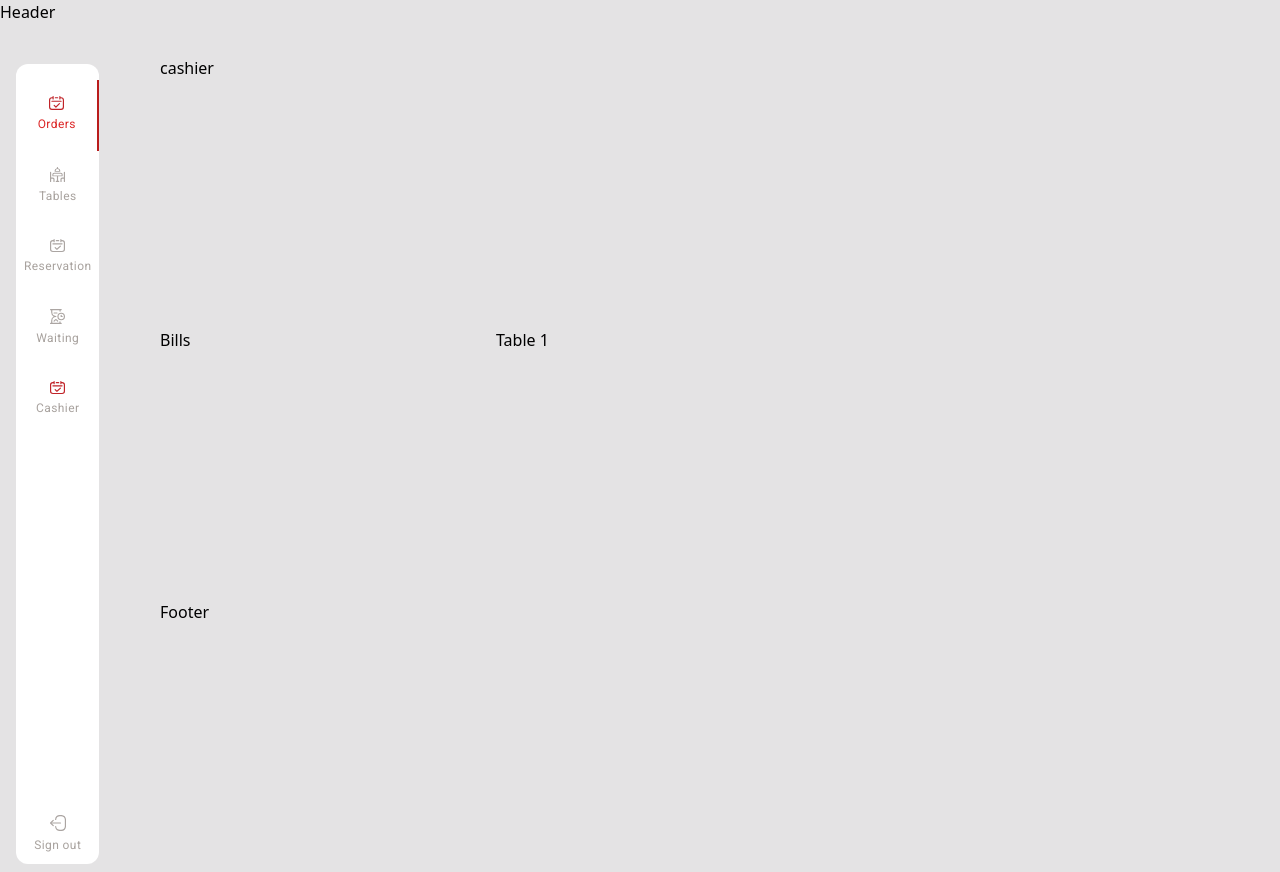
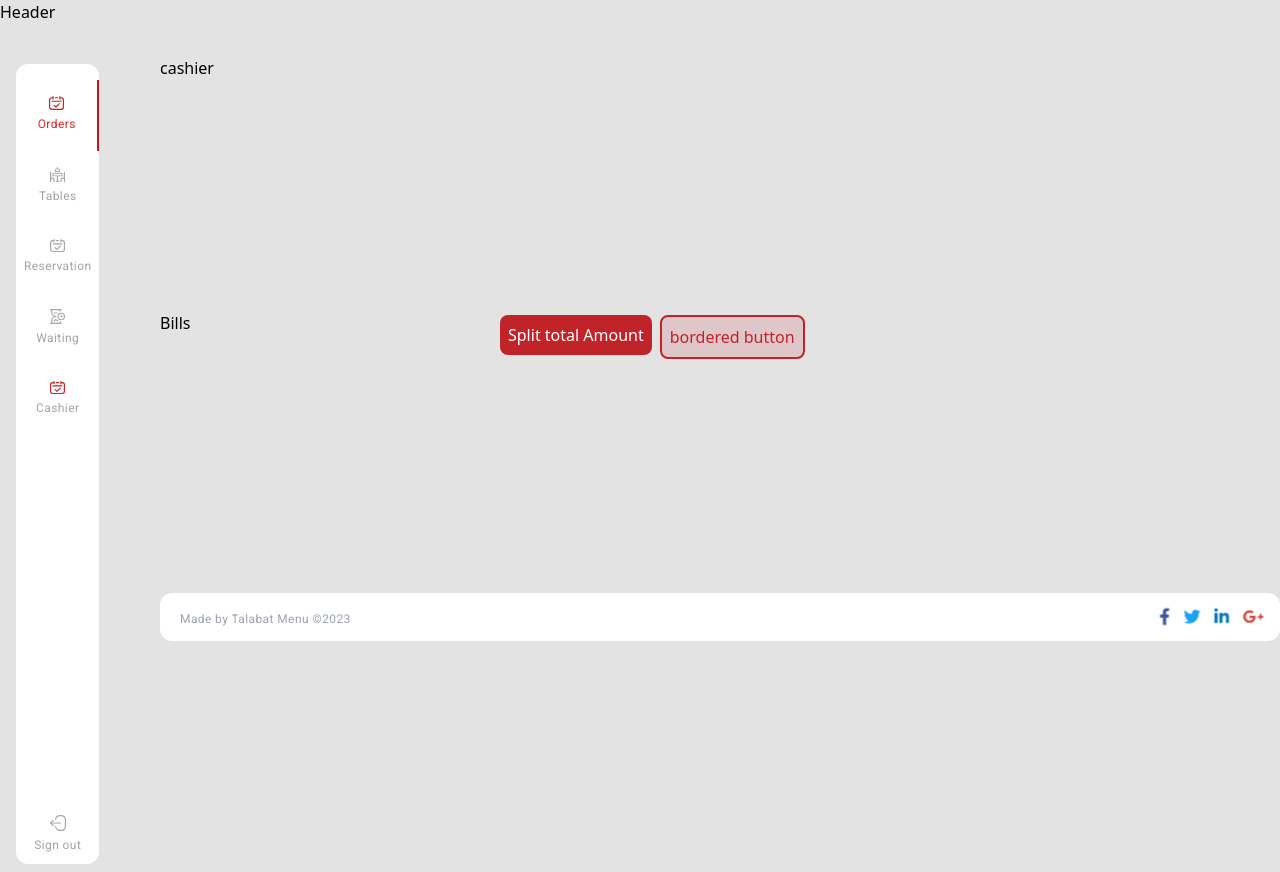
Before and after one commit to raghupathidhara/cronj-talabat, a Next.js app: page / in a window 1280 px wide. Built offline with nearby package versions, Linux system fonts and the light colour scheme.

Commit message:
footer and button

```diff
--- /dev/null
+++ b/components/Button/Button.js
@@ -0,0 +1,8 @@
+import { Button } from "@mui/material";
+import React from "react";
+
+const ButtonComp = ({ children,bgColor="#C02328",textColor="white",border="none" }) => {
+  return <button style={{backgroundColor:bgColor,width:"max-content",height:"max-content",color:textColor,border:border}} className="p-2 rounded-lg m-1 box-content">{children}</button>;
+};
+
+export default ButtonComp;
--- /dev/null
+++ b/components/Footer/Footer.js
@@ -0,0 +1,14 @@
+import { Typography } from '@mui/material'
+import { Box } from '@mui/system'
+import React from 'react'
+
+const Footer = () => {
+  return (
+    <Box className="w-full rounded-xl bg-white h-12  p-2 flex items-center justify-between">
+        <Box className="ml-3"><Typography className='text-xs text-gray-400' variant='caption'>Made by Talabat Menu ©2023</Typography></Box>
+        <Box><img src="/images/social.png" alt="" /></Box>
+    </Box>
+  )
+}
+
+export default Footer
--- /dev/null
+++ b/components/common/Card/Card.js
@@ -0,0 +1,10 @@
+import { Box } from '@mui/material'
+import React from 'react'
+
+const Card = () => {
+  return (
+    <Box className="w-full rounded-xl bg-white">Card</Box>
+  )
+}
+
+export default Card
--- a/pages/index.js
+++ b/pages/index.js
@@ -1,5 +1,7 @@
 import { Grid } from "@mui/material";
 import Sidebar from "@/components/Sidebar";
+import Footer from "@/components/Footer/Footer";
+import ButtonComp from "@/components/Button/Button";
 
 export default function Home() {
   return (
@@ -30,9 +32,11 @@ export default function Home() {
             gridTemplateColumns:'30% 1fr'
           }} >
             <Grid item container>Bills</Grid>
-            <Grid item container>Table 1</Grid>
+            <Grid item container><ButtonComp>Split total Amount</ButtonComp>
+            <ButtonComp textColor="#C02328" bgColor="#C0232826" border="2px solid #C02328">bordered button</ButtonComp>
+            </Grid>
           </Grid>
-          <Grid item container>Footer</Grid>
+          <Grid item container className="m-3 mt-auto"><Footer/></Grid>
         </Grid>
       </Grid>
     </Grid>
```
Also changed, not shown: public/images/social.png (added).
